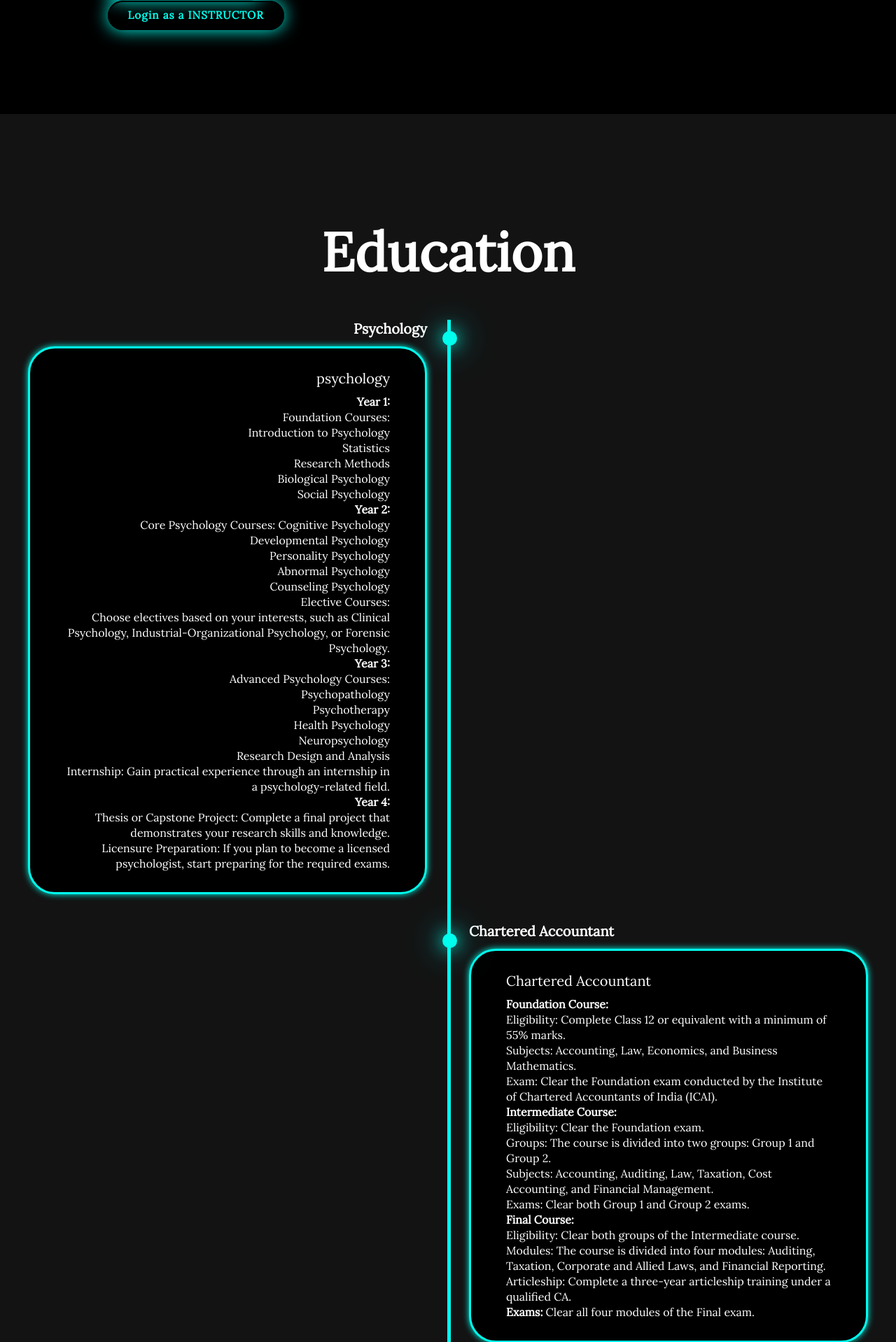
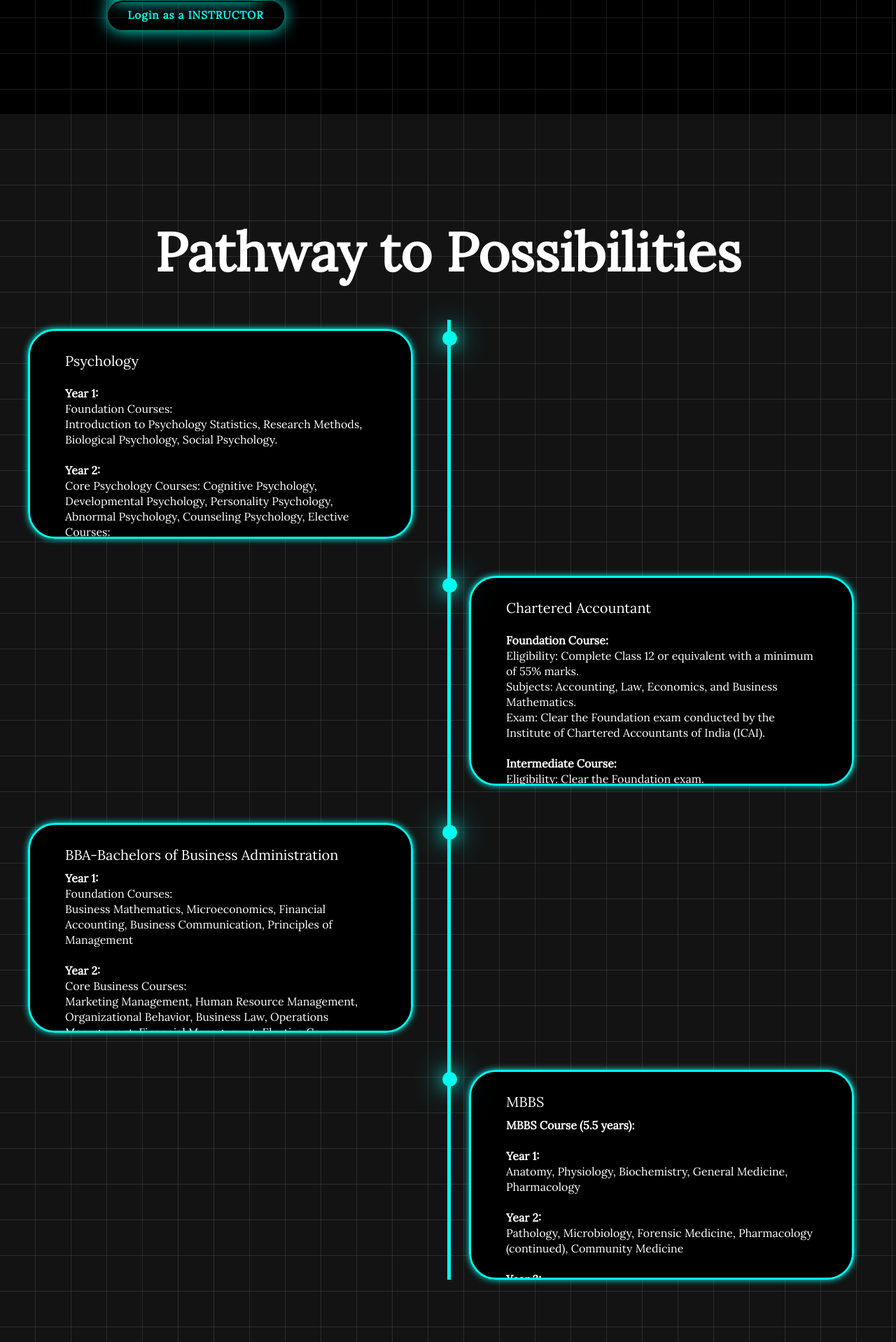
Before and after one commit to aiibooouuu/webtrial, a Flask app: page / in a window 1280 px wide. Shown: the part 637-2555 px from the top of the page at 70% size. Run offline with Flask 3, Linux system fonts and the light colour scheme.

Commit message:
did text formatting, and basic rundown and img addition

```diff
--- a/main.py
+++ b/main.py
@@ -11,7 +11,7 @@ from website import create_app
 #   "databaseURL": ""
 # }
 
-# firebase = pyrebase.initialize_app(firebaseConfig)
+# firebase pip= pyrebase.initialize_app(firebaseConfig)
 # auth = firebase.auth()
 
 
--- a/website/static/style.css
+++ b/website/static/style.css
@@ -24,8 +24,12 @@ html{
 }
 
 body{
-    background: var(--bg-color);
+    background-image:
+    repeating-linear-gradient(to right, transparent 0 50px, rgba(255, 255, 255, 0.1) 50px 51px),
+    repeating-linear-gradient(to bottom, transparent 0 50px, rgba(255, 255, 255, 0.1) 50px 51px);
+    background-color: var(--bg-color);
     color: var(--text-color);
+
 }
 
 .header{
@@ -309,6 +313,10 @@ span{
 .education{
     padding: 100px 15px;
     background: var(--second-bg-color);
+    background-image:
+    repeating-linear-gradient(to right, transparent 0 50px, rgba(255, 255, 255, 0.1) 50px 51px),
+    repeating-linear-gradient(to bottom, transparent 0 50px, rgba(255, 255, 255, 0.1) 50px 51px);
+
 }
 
 .education h2{
@@ -378,6 +386,16 @@ span{
     box-shadow: 0 0 10px var(--main-color);
     cursor: pointer;
     transition: 0.3s ease-in-out;
+    height: 300px;
+    width: 550px;
+    overflow-y: scroll;
+    overflow-x: scroll;
+    text-align: left;
+}
+
+.timeline-content::-webkit-scrollbar{
+    width: 100%;
+    height: 100%;
 }
 
 .timeline-content:hover{
--- a/website/templates/base.html
+++ b/website/templates/base.html
@@ -8,6 +8,7 @@
         <title>Tick My Way - {{title}}</title>
     {% else %}
         <title>Tick My Way</title>
+        <link rel="icon" href="{{url_for('static', filename='money.png')}}">
     {% endif %}
     <link href='https://unpkg.com/boxicons@2.1.4/css/boxicons.min.css' rel='stylesheet'>
 </head>
@@ -20,10 +21,10 @@
         <i class='bx bx-menu' id="menu-icon"></i>
         <nav class="navbar">
             <a href="/" class="active">HOME</a>
-            <a href="#education" >EDUCATION</a>
+            <a href="#education" >PATHWAY</a>
             <a href="#services" >SERVICES</a>
-            <a href="#testimonials">TESTIMONIALS</a>
-            <a href="#contact" >CONTACT</a>
+            <a href="#testimonials">MENTOR</a>
+            <!-- <a href="#contact" >CONTACT</a> -->
         </nav>
     </header>
     {% block content %}{% endblock content%}
--- a/website/templates/home.html
+++ b/website/templates/home.html
@@ -28,58 +28,58 @@
             </div>
             </div>
             <div class="home-img">
-                <img src="{{ url_for('static', filename='img.webp') }}" alt="image">
+                <img src="{{ url_for('static', filename='gif.gif') }}" alt="image">
 
         </div>
     </section>
 
     <section class="education" id="education">
-        <h2 class="heading">Education</h2>
+        <h2 class="heading">Pathway to Possibilities</h2>
         <div class="timeline-items">
 
             <div class="timeline-item">
 
                 <div class="timeline-dot"></div>
 
-                    <div class="timeline-date">Psychology</div> <br>
+                    <div class="timeline-date"></div> <br>
                     <div class="timeline-content">
-                    <h3>psychology</h3>
+                    <h3>Psychology</h3><br>
                     <p>
                         <b> Year 1:</b><br>
 
                         Foundation Courses:<br>
-Introduction to Psychology<br>
-Statistics<br>
-Research Methods<br>
-Biological Psychology<br>
-Social Psychology<br>
+                        Introduction to Psychology
+                        Statistics,
+                        Research Methods,
+                        Biological Psychology,
+                        Social Psychology.<br><br>
                         <b>Year 2:</b><br>
 
                         Core Psychology Courses:
 
-Cognitive Psychology<br>
-Developmental Psychology<br>
-Personality Psychology<br>
-Abnormal Psychology<br>
-Counseling Psychology<br>
+                        Cognitive Psychology,
+                        Developmental Psychology,
+                        Personality Psychology,
+                        Abnormal Psychology,
+                        Counseling Psychology,
                         Elective Courses:<br>
 
-Choose electives based on your interests, such as Clinical Psychology, Industrial-Organizational Psychology, or Forensic Psychology.<br>
+                        Choose electives based on your interests, such as Clinical Psychology, Industrial-Organizational Psychology, or Forensic Psychology.<br><br>
                         <b>Year 3:</b><br>
 
                         Advanced Psychology Courses:<br>
 
-Psychopathology<br>
-Psychotherapy<br>
-Health Psychology<br>
-Neuropsychology<br>
-Research Design and Analysis<br>
-Internship: Gain practical experience through an internship in a psychology-related field.<br>
+                        Psychopathology,
+                        Psychotherapy,
+                        Health Psychology,
+                        Neuropsychology,
+                        Research Design and Analysis,
+                        Internship: Gain practical experience through an internship in a psychology-related field.<br><br>
 
                         <b>Year 4:</b><br>
 
                         Thesis or Capstone Project: Complete a final project that demonstrates your research skills and knowledge.<br>
-Licensure Preparation: If you plan to become a licensed psychologist, start preparing for the required exams.<br>
+                        Licensure Preparation: If you plan to become a licensed psychologist, start preparing for the required exams.<br><br>
                         </p>
                         </div>
 
@@ -89,26 +89,26 @@ Licensure Preparation: If you plan to become a licensed psychologist, start prep
 
                     <div class="timeline-dot"></div>
 
-                    <div class="timeline-date">Chartered Accountant</div><br>
+                        <div class="timeline-date"></div><br>
                         <div class="timeline-content">
-                    <h3>Chartered Accountant </h3>
+                        <h3>Chartered Accountant</h3><br>
                         <p>
                             <b>Foundation Course:</b><br>
 
                         Eligibility: Complete Class 12 or equivalent with a minimum of 55% marks.<br>
                         Subjects: Accounting, Law, Economics, and Business Mathematics.<br>
-Exam: Clear the Foundation exam conducted by the Institute of Chartered Accountants of India (ICAI).<br>
+                        Exam: Clear the Foundation exam conducted by the Institute of Chartered Accountants of India (ICAI).<br><br>
                         <b>Intermediate Course:</b><br>
 
                         Eligibility: Clear the Foundation exam.<br>
                         Groups: The course is divided into two groups: Group 1 and Group 2.<br>
                         Subjects: Accounting, Auditing, Law, Taxation, Cost Accounting, and Financial Management.<br>
-Exams: Clear both Group 1 and Group 2 exams.<br>
+                        Exams: Clear both Group 1 and Group 2 exams.<br><br>
                         <b>Final Course:</b><br>
 
                         Eligibility: Clear both groups of the Intermediate course.<br>
                         Modules: The course is divided into four modules: Auditing, Taxation, Corporate and Allied Laws, and Financial Reporting.<br>
-Articleship: Complete a three-year articleship training under a qualified CA.<br>
+                        Articleship: Complete a three-year articleship training under a qualified CA.<br><br>
                         <b>Exams:</b> Clear all four modules of the Final exam.
                     </p>
                     </div>
@@ -119,40 +119,40 @@ Articleship: Complete a three-year articleship training under a qualified CA.<br
 
                 <div class="timeline-dot"></div>
 
-                    <div class="timeline-date">BBA</div><br>
+                    <div class="timeline-date"></div><br>
                     <div class="timeline-content">
                     <h3>BBA-Bachelors of Business Administration</h3>
                     <p>
                         <b>Year 1:</b><br>
 
                         Foundation Courses:<br>
-                        Business Mathematics<br>
-                        Microeconomics<br>
-                        Financial Accounting<br>
-                        Business Communication<br>
-                        Principles of Management<br>
+                        Business Mathematics,
+                        Microeconomics,
+                        Financial Accounting,
+                        Business Communication,
+                        Principles of Management<br><br>
                         <b>  Year 2:</b><br>
 
-                        Core Business Courses:<br
-                        Marketing Management<br>
-                        Human Resource Management<br>
-                        Organizational Behavior<br>
-                        Business Law<br>
-                        Operations Management<br>
-                        Financial Management<br>
+                        Core Business Courses:<br>
+                        Marketing Management,
+                        Human Resource Management,
+                        Organizational Behavior,
+                        Business Law,
+                        Operations Management,
+                        Financial Management,
                         Elective Courses:<br>
 
-                        Choose electives based on your interests, such as Entrepreneurship, International Business, or Digital Marketing.<br>
+                        Choose electives based on your interests, such as Entrepreneurship, International Business, or Digital Marketing.<br><br>
                         <b>Year 3:</b><br>
 
                         Advanced Business Courses:<br>
 
-                        Strategic Management<br>
-                        Business Analytics<br>
-                        E-commerce<br>
-                        Corporate Social Responsibility<br>
-                        International Business Management<br>
-                        Internship: Gain practical experience through an internship in a relevant field.<br>
+                        Strategic Management,
+                        Business Analytics,
+                        E-commerce,
+                        Corporate Social Responsibility,
+                        International Business Management,
+                        Internship: Gain practical experience through an internship in a relevant field.<br><br>
 
                         <b>  Final Year:</b><br>
 
@@ -167,40 +167,40 @@ Articleship: Complete a three-year articleship training under a qualified CA.<br
 
                 <div class="timeline-dot"></div>
 
-                    <div class="timeline-date">MBBS</div><br>
+                    <div class="timeline-date"></div><br>
                     <div class="timeline-content">
                     <h3>MBBS</h3>
-                    <p><b>MBBS Course (5.5 years):</b>
+                    <p><b>MBBS Course (5.5 years):</b><br><br>
 
                         <b> Year 1:</b><br>
 
-                        Anatomy<br>
-                        Physiology<br>
-                        Biochemistry<br>
-                        General Medicine<br>
-                        Pharmacology<br>
+                        Anatomy,
+                        Physiology,
+                        Biochemistry,
+                        General Medicine,
+                        Pharmacology<br><br>
                         <b>Year 2:</b><br>
 
 
-                        Pathology<br>
-                        Microbiology<br>
-                        Forensic Medicine<br>
-                        Pharmacology (continued)<br>
-                        Community Medicine<br>
+                        Pathology,
+                        Microbiology,
+                        Forensic Medicine,
+                        Pharmacology (continued),
+                        Community Medicine<br><br>
                         <b> Year 3:</b><br>
 
-                        Medicine<br>
-                        Surgery<br>
-                        Pediatrics<br>
-                        Obstetrics and Gynecology<br>
-                        Ophthalmology<br>
+                        Medicine,
+                        Surgery,
+                        Pediatrics,
+                        Obstetrics and Gynecology,
+                        Ophthalmology<br><br>
                         <b>Year 4:</b><br>
 
-                        Medicine (continued)<br>
-                        Surgery (continued)<br>
-                        Pediatrics (continued)<br>
-                        Obstetrics and Gynecology (continued)<br>
-                        Ophthalmology (continued)<br>
+                        Medicine (continued),
+                        Surgery (continued),
+                        Pediatrics (continued),
+                        Obstetrics and Gynecology (continued),
+                        Ophthalmology (continued),<br><br>
                         <b>Year 5:</b><br>
 
                         Internship (Practical training in hospitals)<br>
@@ -222,23 +222,23 @@ Articleship: Complete a three-year articleship training under a qualified CA.<br
 
             <div class="service-box">
                 <div class="service-info">
-                    <h4>Carmel Classes: Your Gateway to Engineering Success</h4>
+                    <h4>Carmel Classes: Your Gateway to Engineering Success</h4><br>
                     <p><b>10th</b><br>
                         Foundation Building:
                         We Strengthen core subjects like Mathematics, Physics, and Chemistry.
                         Develop problem-solving skills and logical reasoning.
-                        Explore different branches of engineering to identify interests.<br>
+                        Explore different branches of engineering to identify interests.<br><br>
                         <b> 11th</b><br>
                         Focus on exam Preparation:
                         Begin preparing for engineering entrance exams (JEE, BITSAT, etc.).
                         Focus on understanding concepts and practicing problem-solving techniques.
-                        Attend regular coaching classes and workshops.<br>
+                        Attend regular coaching classes and workshops.<br><br>
                         <b>12th</b><br>
                         Intensive Preparation:
                         Increase the frequency and intensity of practice sessions.
                         Take mock tests to assess your preparation level.
                         Seek guidance from experienced mentors for doubt clarification.
-                        We offer preparation and counciling session to focus on 12th boards
+                        We offer preparation and counciling session to focus on 12th boards<br><br>
                     </p>
                 </div>
             </div>
@@ -246,64 +246,64 @@ Articleship: Complete a three-year articleship training under a qualified CA.<br
 
             <div class="service-box">
                 <div class="service-info">
-                    <h4>NATA Smashers</h4>
+                    <h4>NATA Smashers</h4><br>
                     <p> <b> 11th:</b><br>
 
                         Start Building a strong foundation in core subjects.
                         Develop observational skills and spatial reasoning.
-                        Explore architecture and understand NATA requirements.<br>
+                        Explore architecture and understand NATA requirements.<br><br>
                         <b> 12th:</b><br>
 
                         Focus on NATA-specific topics.
                         Practice drawing and problem-solving.
-                        Take mock tests and solve previous year papers.<br>
+                        Take mock tests and solve previous year papers.<br><br>
                         <b> Portfolio Development:</b><br>
 
                         Create a diverse portfolio showcasing creativity and design skills.
-                        Include sketches, drawings, and models.
+                        Include sketches, drawings, and models.<br><br>
                         </p>
                 </div>
             </div>
 
             <div class="service-box">
                 <div class="service-info">
-                    <h4>MedAspire:A Roadmap to Medical Success</h4>
+                    <h4>MedAspire:A Roadmap to Medical Success</h4><br>
                     <p><b>11th:</b><br>
 
                         Build a strong foundation in core subjects.
                         Develop problem-solving skills.
-                        Understand the NEET exam pattern.<br>
+                        Understand the NEET exam pattern.<br><br>
                         <b>12th:</b><br>
 
                         Focus on NEET-specific topics.
                         Practice MCQs and solve previous year papers.
                         Develop effective time management.<br>
-                        <b>Mock Tests and Practice:</b><br>
+                        <b>Mock Tests and Practice:</b><br><br>
 
                         Take regular mock tests to assess your preparation.
-                        Practice with a variety of question papers.
+                        Practice with a variety of question papers.<br><br>
                         </p>
                 </div>
             </div>
 
             <div class="service-box">
                 <div class="service-info">
-                    <h4>Achievers:A Roadmap to MBA Success</h4>
+                    <h4>Achievers:A Roadmap to MBA Success</h4><br>
                     <p><b>Year 1:</b><br>
 
                         Build a strong foundation in core subjects.
                         Develop analytical and problem-solving skills.
-                        Understand the CAT exam pattern.<br>
+                        Understand the CAT exam pattern.<br><br>
                         <b>Year 2:</b><br>
 
                         Focus on CAT-specific topics.
                         Practice MCQs and solve previous year papers.
-                        Develop effective time management.<br>
+                        Develop effective time management.<br><br>
                         <b>Year 3:</b><br>
 
                         Intensify practice sessions.
                         Take regular mock tests.
-                        Seek guidance from mentors.
+                        Seek guidance from mentors.<br><br>
 
                     </p>
                 </div>
@@ -317,8 +317,21 @@ Articleship: Complete a three-year articleship training under a qualified CA.<br
 
             <div class="wrapper">
                     <div class="testimonials-item">
-                        <img src="{{ url_for('static', filename='2.jpg')}}" alt="">
-                        <h2>Mentor1</h2>
+                        <img src="{{ url_for('static', filename='mentorpfp.jpg')}}" alt="">
+                        <h2>Dr. Rudra Singh </h2>
+                        <div claass="rating">
+                            <i class='bx bxs-star' id="star"></i>
+                            <i class='bx bxs-star' id="astar"></i>
+                            <i class='bx bxs-star' id="astar"></i>
+                            <i class='bx bxs-star' id="astar"></i>
+                            <i class='bx bxs-star' id="astar"></i>
+                        </div>
+                        <p>Dr. Rudra Singh is a Chief Data Scientist with over 15 years of experience in leveraging data for business success. Passionate about mentoring, she empowers others to unlock the potential of analytics through hands-on workshops.</p>
+                    </div>
+
+                    <div class="testimonials-item">
+                        <img src="{{ url_for('static', filename='mentorpfp.jpg')}}" alt="">
+                        <h2>Prof. Danish Zehen </h2>
                         <div claass="rating">
                             <i class='bx bxs-star' id="star"></i>
                             <i class='bx bxs-star' id="star"></i>
--- a/website/templates/student-dashboard.html
+++ b/website/templates/student-dashboard.html
@@ -214,16 +214,16 @@
             <section class="money">
                 <div class="moneys">
                 <div class="money-sec">
-                    <div class="m"><img src="money.png" height="50px" alt="money"></div>
+                    <div class="m2"><img id="imgm2" src="{{url_for('static', filename='money.png')}}" alt="money" ></div>
                     <div class="m"><p >Platinum Count</p> </div>
                 </div>
 
                     <div class="m1"><p > 🪙300</p> </div>
                 </div>
-                <br> <br> <br> <br> <br> <br>
+
                 <div class="progressbar">
                 <div class="progress-container">
-                    <img src="{{url_for('static', filename='money-stack2.png')}}" alt="money-stack" >
+                    <img id="imgm3" src="{{url_for('static', filename='money-stack2.png')}}" alt="money-stack" >
                 </div>
                 </div>
                 </div>
```
Also changed, not shown: other parts of website/static/style.css (+30 -13 lines), other parts of website/templates/home.html (+4 -22 lines), website/static/stddashboard.css (+25 -6 lines), instance/site.db, website/static/gif.gif (added), website/static/mentorpfp.jpg (added). Lines whose indentation alone changed are shown as unchanged.
